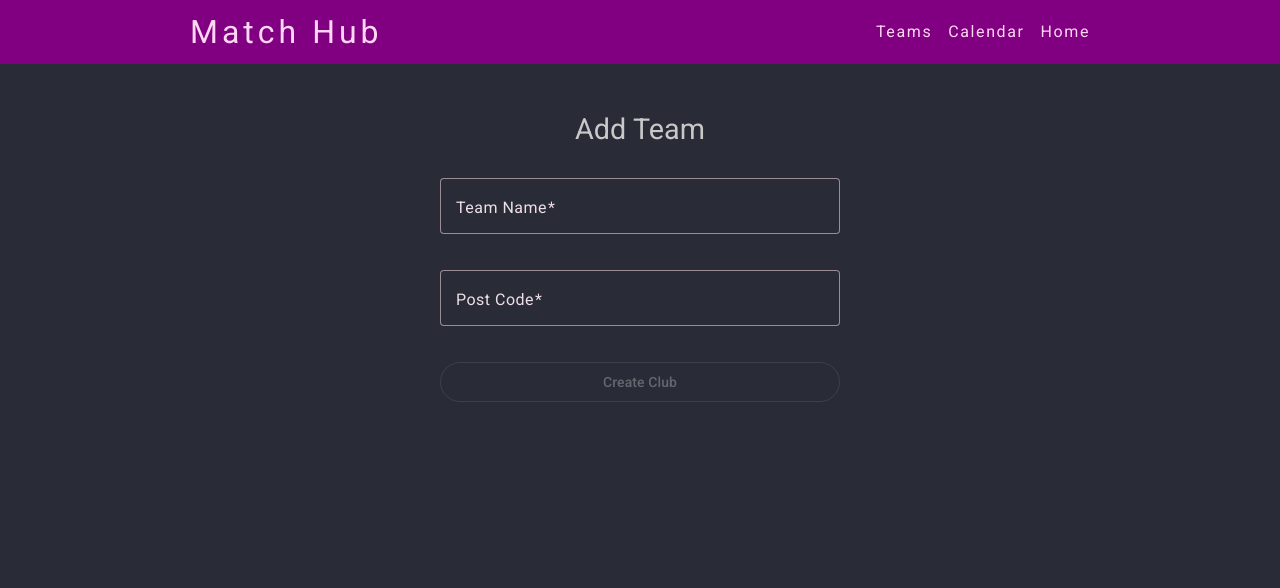
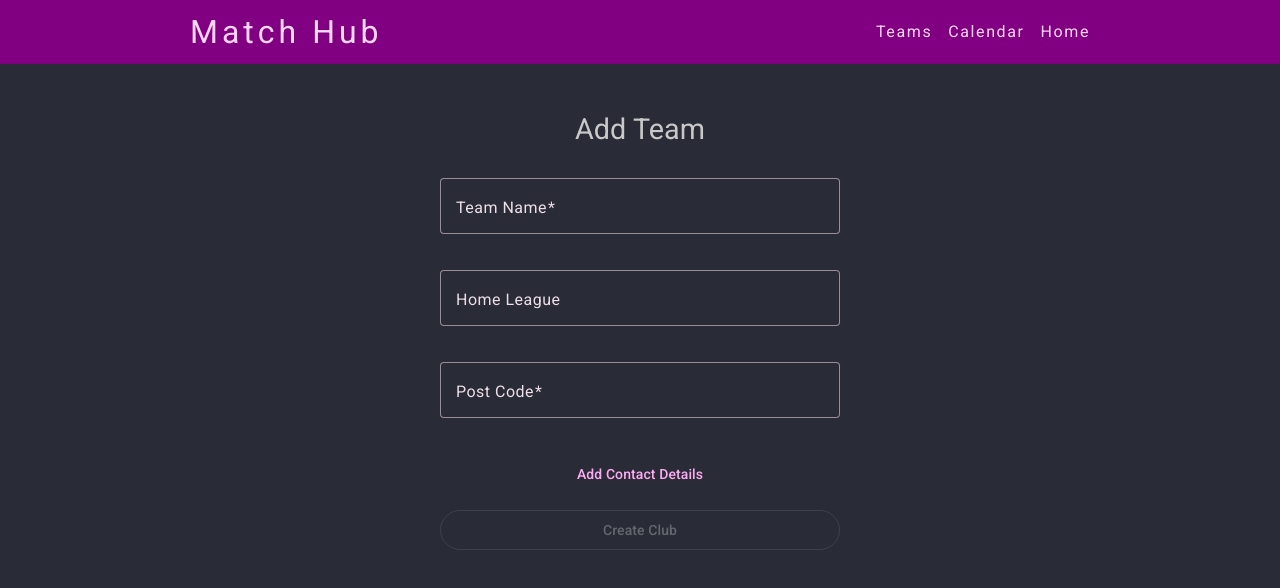
Before and after one commit to mcdona22/match-hub, an Angular app in the folder apps/match-hub-ui/: page /teams/new in a window 1280 px wide. Shown: the top 588 px of the page. Built offline with nearby package versions, Linux system fonts and the light colour scheme.

Commit message:
completed summary - such as it is

```diff
--- a/apps/match-hub-ui/src/app/features/teams/application/team-service.ts
+++ b/apps/match-hub-ui/src/app/features/teams/application/team-service.ts
@@ -46,7 +46,7 @@ export class TeamService {
   }
 
   saveTeam(team: ITeam) {
-    const savedTeam = { ...team, id: this.randomKey() };
+    const savedTeam = { ...team };
     console.log(`TEAM SERVICE: saving team`, savedTeam);
     if (team.name == 'forest') {
       console.log(`Oops - forest`);
--- a/apps/match-hub-ui/src/app/features/teams/data/i-team.ts
+++ b/apps/match-hub-ui/src/app/features/teams/data/i-team.ts
@@ -2,4 +2,5 @@ export interface ITeam {
   id?: string;
   name: string;
   postCode: string;
+  league?: string;
 }
--- a/apps/match-hub-ui/src/app/features/teams/data/teams-repository-stub.ts
+++ b/apps/match-hub-ui/src/app/features/teams/data/teams-repository-stub.ts
@@ -3,14 +3,15 @@ import { ITeam } from './i-team';
 import { ITeamsRepository } from './I-teams-repository';
 
 const teamsKey = 'match-hub.teams';
+const Premier = 'Premier';
 
 export const data: ITeam[] = [
-  { id: '1', name: 'Nottingham Forest', postCode: 'n12nf' },
-  { id: '2', name: 'Man United', postCode: 'm12mu' },
-  { id: '3', name: 'Sunderland', postCode: 'su31sm' },
-  { id: '4', name: 'Aston Villa', postCode: 'b123fa' },
-  { id: '5', name: 'Arsenal', postCode: 'ne123xy' },
-  { id: '6', name: 'Liverpool', postCode: 'lv45gg' },
+  { name: 'Nottingham Forest', postCode: 'n12nf' },
+  { name: 'Man United', postCode: 'm12mu', league: Premier },
+  { name: 'Sunderland', postCode: 'su31sm', league: Premier },
+  { name: 'Aston Villa', postCode: 'b123fa', league: Premier },
+  { name: 'Arsenal', postCode: 'ne123xy', league: Premier },
+  { name: 'Liverpool', postCode: 'lv45gg', league: Premier },
 ];
 
 @Injectable({
@@ -23,8 +24,15 @@ export class TeamsRepositoryStub implements ITeamsRepository {
     console.log(`In the constructor`);
     const localData = localStorage.getItem(teamsKey);
     if (!localData) {
-      console.log(`Data is not set.  Saving what starter data`, data);
-      localStorage.setItem(teamsKey, JSON.stringify(data));
+      const updated = data.map((t) => ({ ...t, id: this.randomKey() }));
+      updated.push({
+        id: 'test',
+        name: 'Test Team FC',
+        postCode: 'lv45gg',
+        league: 'Test League',
+      });
+      console.log(`Data is not set.  Saving what starter data`, updated);
+      localStorage.setItem(teamsKey, JSON.stringify(updated));
     }
   }
 
@@ -43,9 +51,11 @@ export class TeamsRepositoryStub implements ITeamsRepository {
   }
 
   async writeTeam(team: ITeam): Promise<boolean> {
+    const updatedTeam = { ...team, id: this.randomKey() };
     console.log(`about to write team`, team);
+
     const storedTeams = this.storedTeams();
-    const newTeams = [...storedTeams, team];
+    const newTeams = [...storedTeams, updatedTeam];
     console.log(`REPO - writing some teams`, newTeams);
     localStorage.setItem(teamsKey, JSON.stringify(newTeams));
     await new Promise((resolve) => setTimeout(resolve, this.delay));
@@ -57,4 +67,7 @@ export class TeamsRepositoryStub implements ITeamsRepository {
     const localData = localStorage.getItem(teamsKey);
     return JSON.parse(localData!) as ITeam[];
   }
+
+  private randomKey = () =>
+    Date.now().toString() + Math.floor(Math.random() * 1000).toString();
 }
--- a/apps/match-hub-ui/src/app/features/teams/presentation/team-form/team-form.html
+++ b/apps/match-hub-ui/src/app/features/teams/presentation/team-form/team-form.html
@@ -4,7 +4,7 @@
     <div class="form-title page-title">Add Team</div>
     <mat-form-field class="data-input-name">
       <mat-label>Team Name</mat-label>
-      <input (input)="onInput($event, maxName)" formControlName="name" matInput placeholder="team name">
+      <input (input)="onInput($event, name, maxName)" formControlName="name" matInput placeholder="team name">
       @if (!name.untouched && name.errors) {
         @if (name.errors!['required']) {
           <mat-error>Name is required</mat-error>
@@ -16,8 +16,20 @@
         @if (name.errors!['maxlength']) {
           <mat-error>Name must be less than {{ maxName }} characters</mat-error>
         }
+      }
 
 
+    </mat-form-field>
+
+
+    <mat-form-field class="data-input-league">
+      <mat-label>Home League</mat-label>
+      <input (input)="onInput($event, league, maxName)" formControlName="league" matInput placeholder="name of league">
+      @if (!league.untouched && league.errors) {
+
+        @if (name.errors!['maxlength']) {
+          <mat-error>League must be less than {{ maxName }} characters</mat-error>
+        }
       }
 
 
@@ -35,6 +47,7 @@
         }
       }
     </mat-form-field>
+    <button mat-button>Add Contact Details</button>
 
 
     <button
--- a/apps/match-hub-ui/src/app/features/teams/presentation/team-form/team-form.ts
+++ b/apps/match-hub-ui/src/app/features/teams/presentation/team-form/team-form.ts
@@ -8,10 +8,8 @@ import {
 import { MatInput } from '@angular/material/input';
 import { MatFormFieldModule } from '@angular/material/form-field';
 import { MatButtonModule } from '@angular/material/button';
-import { finalize, max } from 'rxjs';
-import { JsonPipe } from '@angular/common';
+import { finalize } from 'rxjs';
 import { postCodeValidator } from '../../../common/post-code-validator';
-import { PostcodeFormatPipe } from '../../../common/postCode.pipe';
 import { TeamService } from '../../application/team-service';
 import { ITeam } from '../../data/i-team';
 import { Router } from '@angular/router';
@@ -20,14 +18,7 @@ import { teamsPath } from '../../../../app.routes';
 
 @Component({
   selector: 'app-team-form',
-  imports: [
-    ReactiveFormsModule,
-    MatFormFieldModule,
-    MatInput,
-    MatButtonModule,
-    JsonPipe,
-    PostcodeFormatPipe,
-  ],
+  imports: [ReactiveFormsModule, MatFormFieldModule, MatInput, MatButtonModule],
   templateUrl: './team-form.html',
   styleUrl: './team-form.scss',
 })
@@ -52,27 +43,35 @@ export class TeamForm {
     postCode: new FormControl('', {
       validators: [Validators.required, postCodeValidator()],
     }),
+    league: new FormControl('', {
+      validators: [Validators.maxLength(this.maxName)],
+    }),
   });
-  protected readonly max = max;
+
+  // protected readonly max = max;
 
   get name() {
     return this.form.controls.name;
+  }
+
+  get league() {
+    return this.form.controls.league;
   }
 
   get postCode() {
     return this.form.controls.postCode;
   }
 
-  onInput(_: Event, maxLength: number) {
+  onInput(_: Event, control: FormControl, maxLength: number) {
     // console.log(`event`, this.clubName.value);
-    const content = this.name.value!;
+    const content = control.value!;
     if (content.length > maxLength) {
-      this.name.setValue(content.substring(0, maxLength));
+      control.setValue(content.substring(0, maxLength));
     }
   }
 
   onTeamCreate() {
-    const { name, postCode } = this.form.value;
+    const { name, postCode, league } = this.form.value;
     if (this.form.invalid) {
       console.log(`Form not valid - not submitting`);
       return;
@@ -83,8 +82,9 @@ export class TeamForm {
 
     this.teamService
       .saveTeam({
-        name,
+        name: name?.trim(),
         postCode: strippedPostCode,
+        league: league?.trim(),
       } as ITeam)
       .pipe(
         finalize(() => {
--- a/apps/match-hub-ui/src/app/features/teams/presentation/team-summary-view/team-summary-view.html
+++ b/apps/match-hub-ui/src/app/features/teams/presentation/team-summary-view/team-summary-view.html
@@ -5,6 +5,8 @@
     <div class="name">{{ team().name }}</div>
     <div class="post-code">{{ team().postCode | postcodeFormat }}</div>
 
+    <div class="league">League: {{ team()?.league ?? 'Not provided' }}</div>
+
   </div>
 
 </div>
--- a/apps/match-hub-ui/src/app/features/teams/presentation/team-summary-view/team-summary-view.ts
+++ b/apps/match-hub-ui/src/app/features/teams/presentation/team-summary-view/team-summary-view.ts
@@ -1,11 +1,10 @@
 import { Component, input } from '@angular/core';
 import { ITeam } from '../../data/i-team';
-import { JsonPipe } from '@angular/common';
 import { PostcodeFormatPipe } from '../../../common/postCode.pipe';
 
 @Component({
   selector: 'app-team-summary-view',
-  imports: [JsonPipe, PostcodeFormatPipe],
+  imports: [PostcodeFormatPipe],
   templateUrl: './team-summary-view.html',
   styleUrl: './team-summary-view.scss',
 })
--- a/apps/match-hub-ui/src/app/features/teams/presentation/team-tile/team-tile.html
+++ b/apps/match-hub-ui/src/app/features/teams/presentation/team-tile/team-tile.html
@@ -8,7 +8,7 @@
         <mat-icon>search</mat-icon>
       </button>
     </div>
-    <div class="name"> {{ team().name }}
+    <div class="name data-name"> {{ team().name }}
     </div>
   </div>
 
--- a/apps/match-hub-ui/src/app/features/teams/presentation/team-tile/team-tile.ts
+++ b/apps/match-hub-ui/src/app/features/teams/presentation/team-tile/team-tile.ts
@@ -1,6 +1,5 @@
 import { Component, inject, input } from '@angular/core';
 import { ITeam } from '../../data/i-team';
-import { MatCard, MatCardActions, MatCardTitle } from '@angular/material/card';
 import { MatButtonModule } from '@angular/material/button';
 import { MatIcon } from '@angular/material/icon';
 import { Router } from '@angular/router';
@@ -8,7 +7,7 @@ import { teamsPath } from '../../../../app.routes';
 
 @Component({
   selector: 'app-team-tile',
-  imports: [MatCard, MatCardTitle, MatCardActions, MatButtonModule, MatIcon],
+  imports: [MatButtonModule, MatIcon],
   templateUrl: './team-tile.html',
   styleUrl: './team-tile.scss',
 })
--- a/apps/match-hub-ui/src/app/features/teams/presentation/team-view/team-view.ts
+++ b/apps/match-hub-ui/src/app/features/teams/presentation/team-view/team-view.ts
@@ -1,13 +1,11 @@
 import { Component, inject } from '@angular/core';
 import { ActivatedRoute } from '@angular/router';
-import { AsyncPipe } from '@angular/common';
 import { TeamService } from '../../application/team-service';
-import { PostcodeFormatPipe } from '../../../common/postCode.pipe';
 import { TeamSummaryView } from '../team-summary-view/team-summary-view';
 
 @Component({
   selector: 'app-team-view',
-  imports: [AsyncPipe, PostcodeFormatPipe, TeamSummaryView],
+  imports: [TeamSummaryView],
   templateUrl: './team-view.html',
   styleUrl: './team-view.scss',
 })
```
Also changed, not shown: 1 other file (tests, documents, lock files or other folders).
